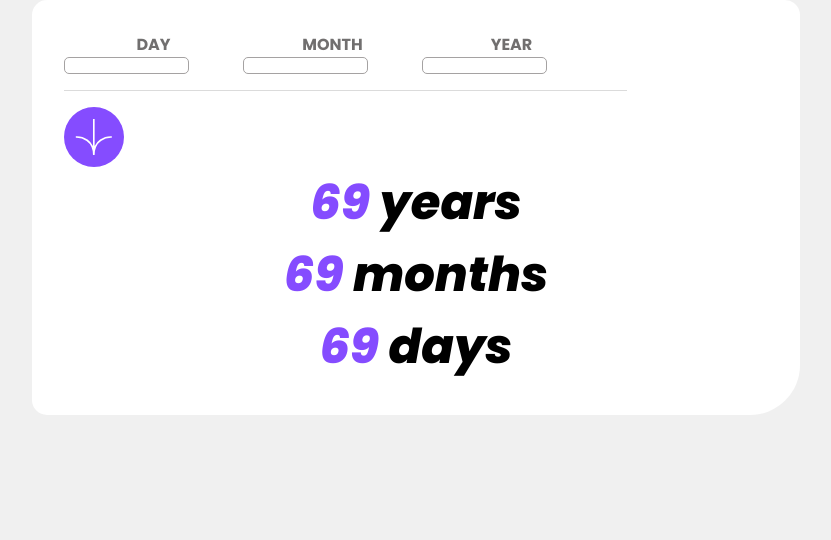
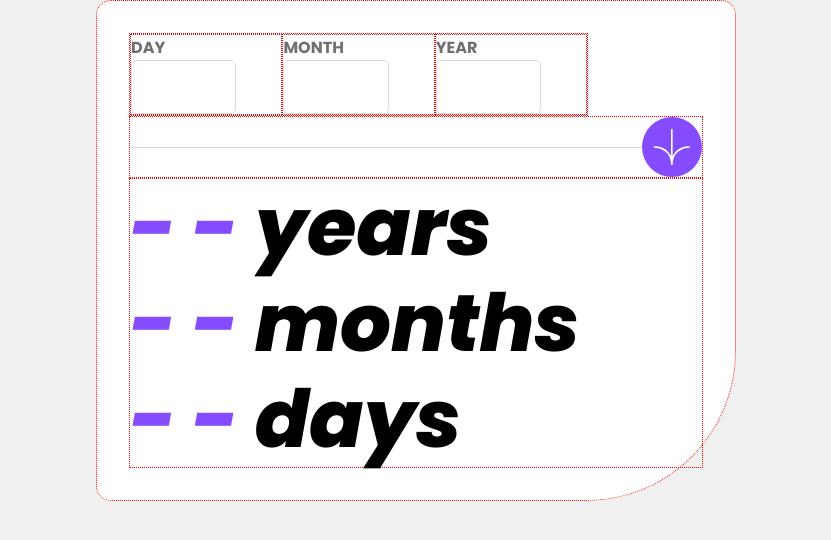
Before and after one commit to Afarrell95/age-calculator, a plain HTML site: page age-calculator-app-main/index.html in a window 1280 px wide. Shown: the whole page, without its empty margins (224-1055 px from the left). Drawn offline with Linux system fonts and the light colour scheme.

Commit message:
almost done styles

```diff
--- a/age-calculator-app-main/index.html
+++ b/age-calculator-app-main/index.html
@@ -37,7 +37,7 @@
           <input type="text" />
         </div>
       </div>
-      <div class="devider">
+      <div class="divider">
         <div class="line"></div>
         <div class="circle">
           <svg
@@ -53,11 +53,11 @@
             </g>
           </svg>
         </div>
+      </div>
       <div class="calculation">
-          <div class="year-calc"><span class="number">69</span> years</div>
-          <div class="month-calc"><span class="number">69</span> months</div>
-          <div class="day-calc"><span class="number">69</span> days</div>
-        </div>
+        <div class="year-calc"><span class="number">- -</span> years</div>
+        <div class="month-calc"><span class="number">- -</span> months</div>
+        <div class="day-calc"><span class="number">- -</span> days</div>
       </div>
     </div>
     <script src="/app.js"></script>
--- a/age-calculator-app-main/style.css
+++ b/age-calculator-app-main/style.css
@@ -14,20 +14,31 @@ body{
 
 .main-container{
     background-color: hsl(0, 0%, 100%);
-    width: 60%;
+    width: 50%;
     padding: 2em;
-    border-radius: 15px 15px 50px 15px;
-    text-align: center;
+    border-radius: 15px 15px 150px 15px;
+    border: 1px dotted red;
+
 }
 
 .part{
     display: flex;
     flex-direction: column;
+    border: 1px dotted red;
+}
+
+.divider{
+    border: 1px dotted red;
+    display: flex;
+    flex-direction: row;
+    flex-wrap: nowrap;
+    width: 100%;
+    align-items: center;
 }
 
 .line{
     background-color: hsl(0, 0%, 86%);
-    width:80%;
+    width:90%;
     height: 1px;
     margin: 1em 0;
 }
@@ -52,6 +63,7 @@ body{
     max-width:80%;
     display: flex;
     flex-direction: row;
+    border: 1px dotted red;
 }
 
 .dmy{
@@ -61,14 +73,26 @@ body{
 
 input{
     border-radius: 5px;
+    color:hsl(0, 1%, 44%);
+    text-transform: uppercase;
+    font-weight: 600;
+    border: solid 1px hsl(0, 0%, 86%);
+    width: 70%;
+    font-size:1.5rem;
+    padding: .5em;
+    cursor: pointer;
+}
+
+input:hover{
     border: solid 1px rgb(165, 162, 162);
-    width: 70%;
 }
 
 .calculation{
-    font-size: 3rem;
+    font-size: 5rem;
     font-style: italic;
     font-weight: 800;
+    line-height: 1.2em;
+    border: 1px dotted red;
 }
 
 .number{
```
Lines whose indentation alone changed are shown as unchanged.
